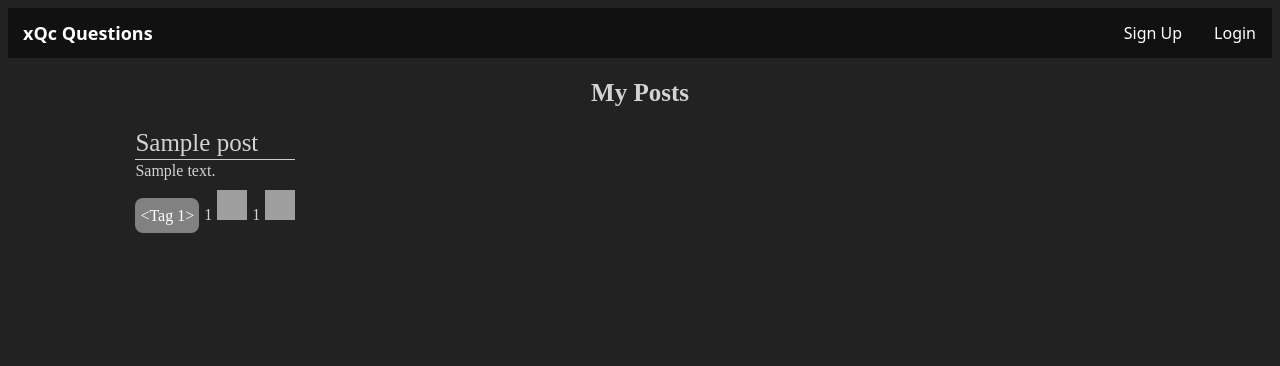
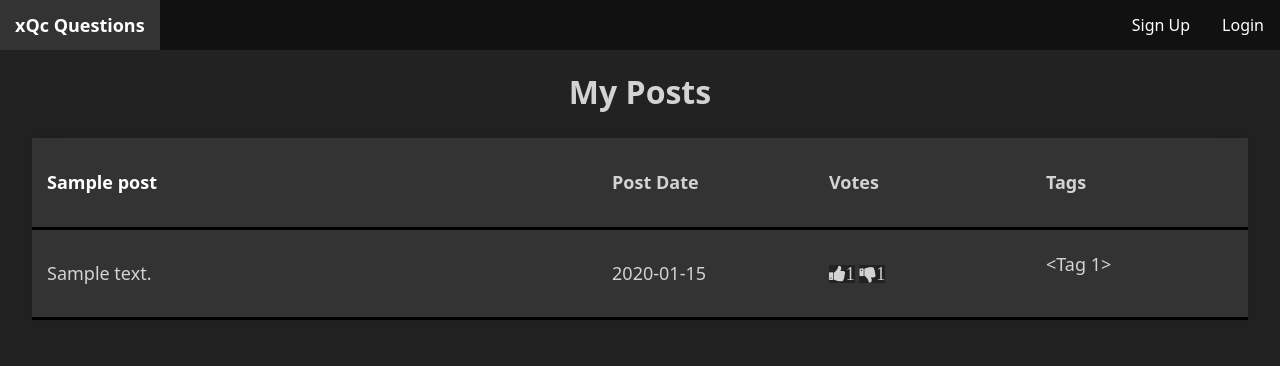
Before and after one commit to CybrNight/CSE106-Forum, a Flask app: template forum/blueprints/main/templates/profile.html in a window 1280 px wide. Shown: the top 366 px of the page. Run offline with Flask 3, Linux system fonts and the light colour scheme; the template is opened without the code that fills it: values that come from a table or form of the project are taken from there, others are empty; tables that the repository leaves empty hold one stand-in row (values such as "Sample post"); grey boxes are pictures that could not be loaded.

Commit message:
Improved profile view screen

```diff
--- a/forum/blueprints/main/templates/profile.html
+++ b/forum/blueprints/main/templates/profile.html
@@ -1,10 +1,6 @@
 {% extends "base-new.html" %} {% block content %} {% block head %} {{ super() }}
-<script src="{{ url_for('static',filename='js/posts.js') }}"></script>
-<link
-  rel="stylesheet"
-  href="{{ url_for('static', filename='css/profile.css') }}"
-/>
-
+<link rel="stylesheet" href="{{ url_for('static', filename='css/all-posts.css') }}" />
+<link rel="stylesheet" href="https://cdnjs.cloudflare.com/ajax/libs/font-awesome/4.7.0/css/font-awesome.min.css" />
 {% endblock %}
 
 <div class="post-bio-container">
@@ -12,35 +8,32 @@
     <h1 class="my-posts-title">My Posts</h1>
     {% for post in data %}
     <table class="post-table">
+      <thead>
         <tr>
-          <td class="post-title">{{ post.title }}</td>
+          <th class="titleName"><a href="{{ url_for('post_bp.get_post',
+                  p_uuid=post.uuid, p_uri=post.uri) }}">{{
+              post.title }}</a></th>
+          <th class="time">Post Date</th>
+          <th class="upvotes">Votes</th>
+          <th class="postTag">Tags</th>
         </tr>
-        <tr>
-          <td><hr class="white-line"></td>
-        </tr>
+      </thead>
       <tr>
         <td>{{ post.content }}</td>
-        </tr>
-        <tr>
+        <td>{{ post.date }}</td>
         <td>
-            <div class="tags-container">
-              <div>
+          <div class="fa fa-thumbs-up">{{ post.upvotes }}</div>
+          <div class="fa fa-thumbs-down">{{ post.downvotes }}</div>
+        </td>
+        <td>
           {% for tag in post.tags %}
-                  <p class="tags">{{ tag }}</p>
+          <span class="tags">{{ tag }}</p>
             {% endfor %}
-              </div>
-              <div class="votes">
-                <p class="upvote-downvote-text">{{ post.upvotes }}</p>
-                <img class="upvote-downvote" src="https://cdn.discordapp.com/attachments/607042853486723088/1101343558918754394/2189px-Thumb_up_icon_2.svg.png" alt="upvote">
-                <p class="upvote-downvote-text">{{ post.downvotes }}</p>
-                <img class="upvote-downvote" src="https://cdn.discordapp.com/attachments/607042853486723088/1101343631329210378/2189px-Thumb_up_icon_2.svg2.png" alt="downvote">
-              </div>
-            </div>
         </td>
       </tr>
+      {% endfor %}
     </table>
     <br>
-      {% endfor %}
   </div>
 </div>
 {% endblock %}
--- a/forum/static/css/profile.css
+++ b/forum/static/css/profile.css
@@ -14,6 +14,7 @@
 .my-posts {
     position: relative;
     width: 100%;
+    font-family: system-ui, -apple-system, BlinkMacSystemFont, 'Segoe UI', Roboto, Oxygen, Ubuntu, Cantarell, 'Open Sans', 'Helvetica Neue', sans-serif;
 }
 
 hr.white-line {
@@ -41,6 +42,7 @@ hr.white-line {
     justify-content: center;
     margin-left: 5px;
     margin-right: 5px;
+    display: inline;
 
 }
 
@@ -54,11 +56,12 @@ hr.white-line {
     text-align: center;
     line-height: 35px;
     margin-right: 10px;
+    display: inline;
 }
 
 .votes {
     text-align: right;
-    display: flex;
+    display: inline;
     justify-content: flex-end;
 }
 
@@ -66,9 +69,8 @@ hr.white-line {
     font-size: 25px;
 }
 
-.post-table {
-    border-collapse: collapse;
+
+a {
     color: lightgray;
-    margin-left: 10%;
-    margin-right: 10%;
+    text-decoration: none;
 }
```
Also changed, not shown: forum/blueprints/main/routes.py (+6 -1 lines). Lines whose indentation alone changed are shown as unchanged.
